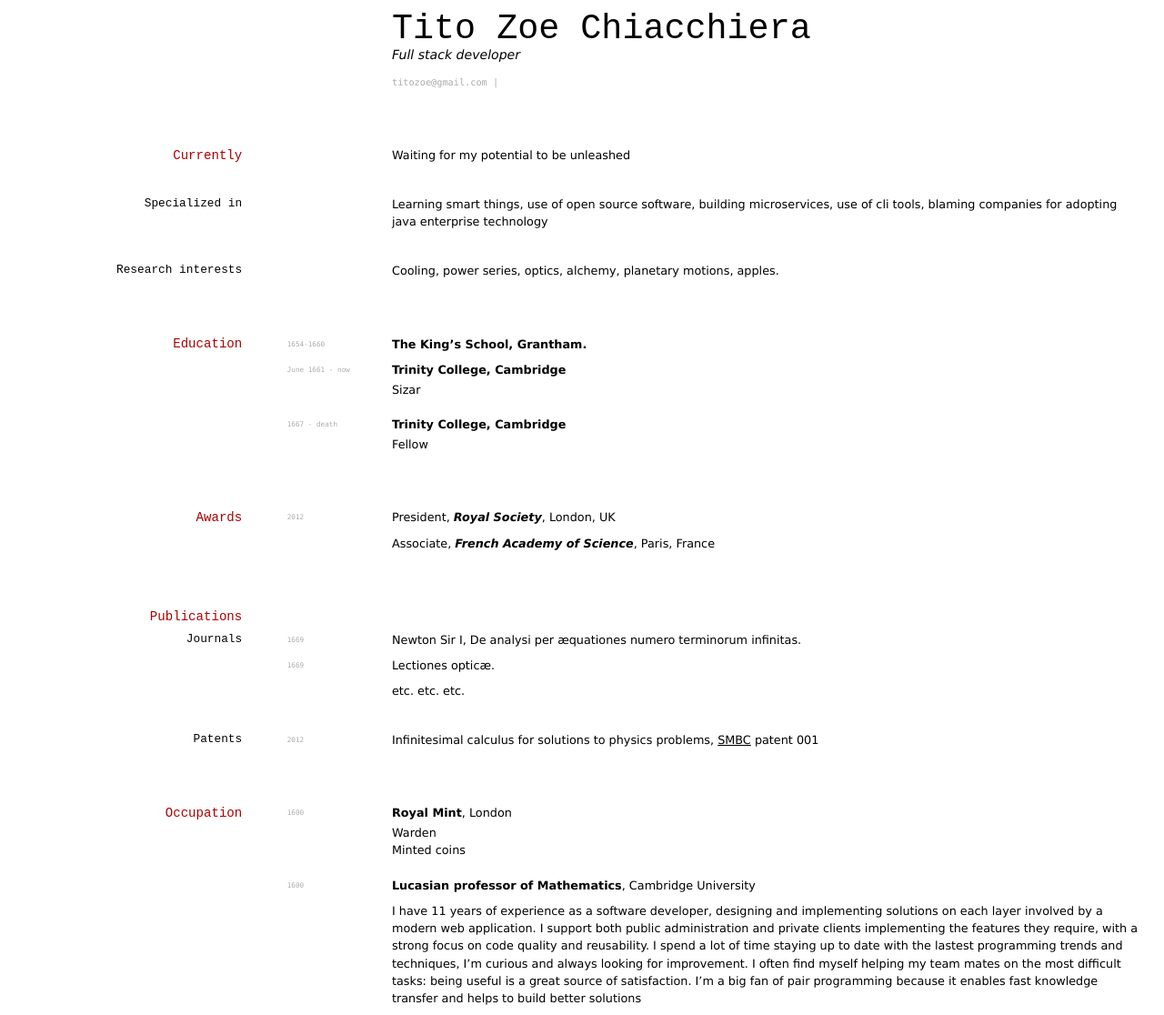
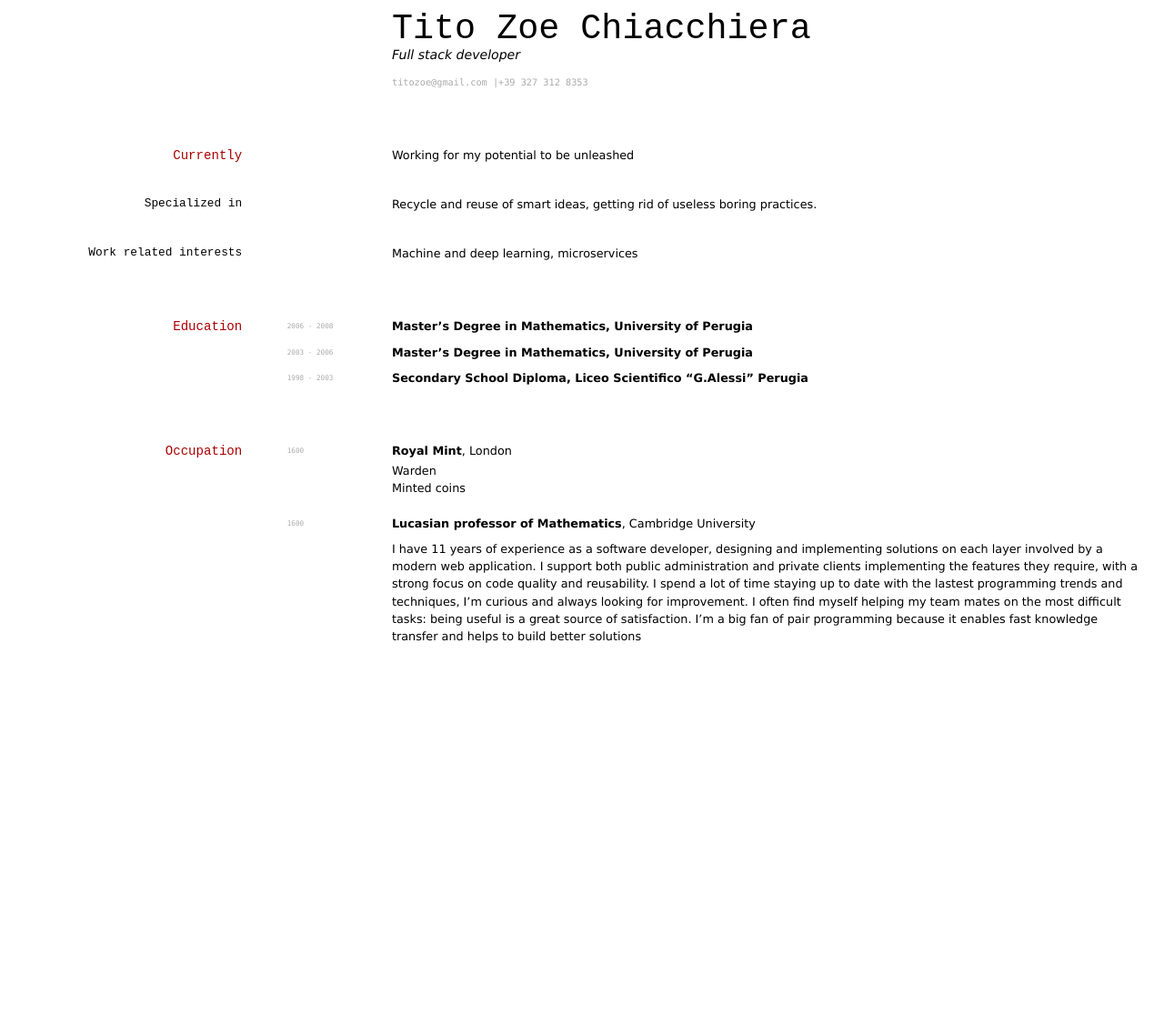
Before and after one commit to elipapa/markdown-cv, a Jekyll site: the page built from index.md, in a window 1280 px wide. Shown: the whole page at 91% size. Built offline with Jekyll 4.4.1, drawn with Linux system fonts in a browser that asks for light colours; after the commit the page ends 900 px from its top, so only the background shows below that.

Commit message:
Update index.md

```diff
--- a/index.md
+++ b/index.md
@@ -6,68 +6,33 @@ title: Tito Zoe Chiacchiera's CV
 Full stack developer
 
 <div id="webaddress">
-<a href="titozoe@gmail.com">titozoe@gmail.com</a>
-| <!--a href="https://github.com/titozoe"> Github </a-->
+<a href="mailto:titozoe@gmail.com">titozoe@gmail.com</a>
+|<a href="tel:+393273128353">+39 327 312 8353</a>
 </div>
 
 
 ## Currently
 
-Waiting for my potential to be unleashed
+Working for my potential to be unleashed
 
 ### Specialized in
 
-Learning smart things, use of open source software, building microservices, use of cli tools, blaming companies for adopting java enterprise technology
+Recycle and reuse of smart ideas, getting rid of useless boring practices.
 
-### Research interests
+### Work related interests
 
-Cooling, power series, optics, alchemy, planetary motions, apples.
-
+Machine and deep learning, microservices
 
 ## Education
 
-`1654-1660`
-__The King's School, Grantham.__
+`2006 - 2008`
+__Master's Degree in Mathematics, University of Perugia__
 
-`June 1661 - now`
-__Trinity College, Cambridge__
+`2003 - 2006`
+__Master's Degree in Mathematics, University of Perugia__
 
-- Sizar
-
-`1667 - death`
-__Trinity College, Cambridge__
-
-- Fellow
-
-
-
-## Awards
-
-`2012`
-President, *Royal Society*, London, UK
-
-Associate, *French Academy of Science*, Paris, France
-
-
-
-## Publications
-
-<!-- A list is also available [online](http://scholar.google.co.uk/citations?user=LTOTl0YAAAAJ) -->
-
-### Journals
-
-`1669`
-Newton Sir I, De analysi per æquationes numero terminorum infinitas.
-
-`1669`
-Lectiones opticæ.
-
-etc. etc. etc.
-
-### Patents
-
-`2012`
-Infinitesimal calculus for solutions to physics problems, [SMBC](http://www.techdirt.com/articles/20121011/09312820678/if-patents-had-been-around-time-newton.shtml) patent 001
+`1998 - 2003`
+__Secondary School Diploma, Liceo Scientifico "G.Alessi" Perugia__
 
 
 ## Occupation
```
